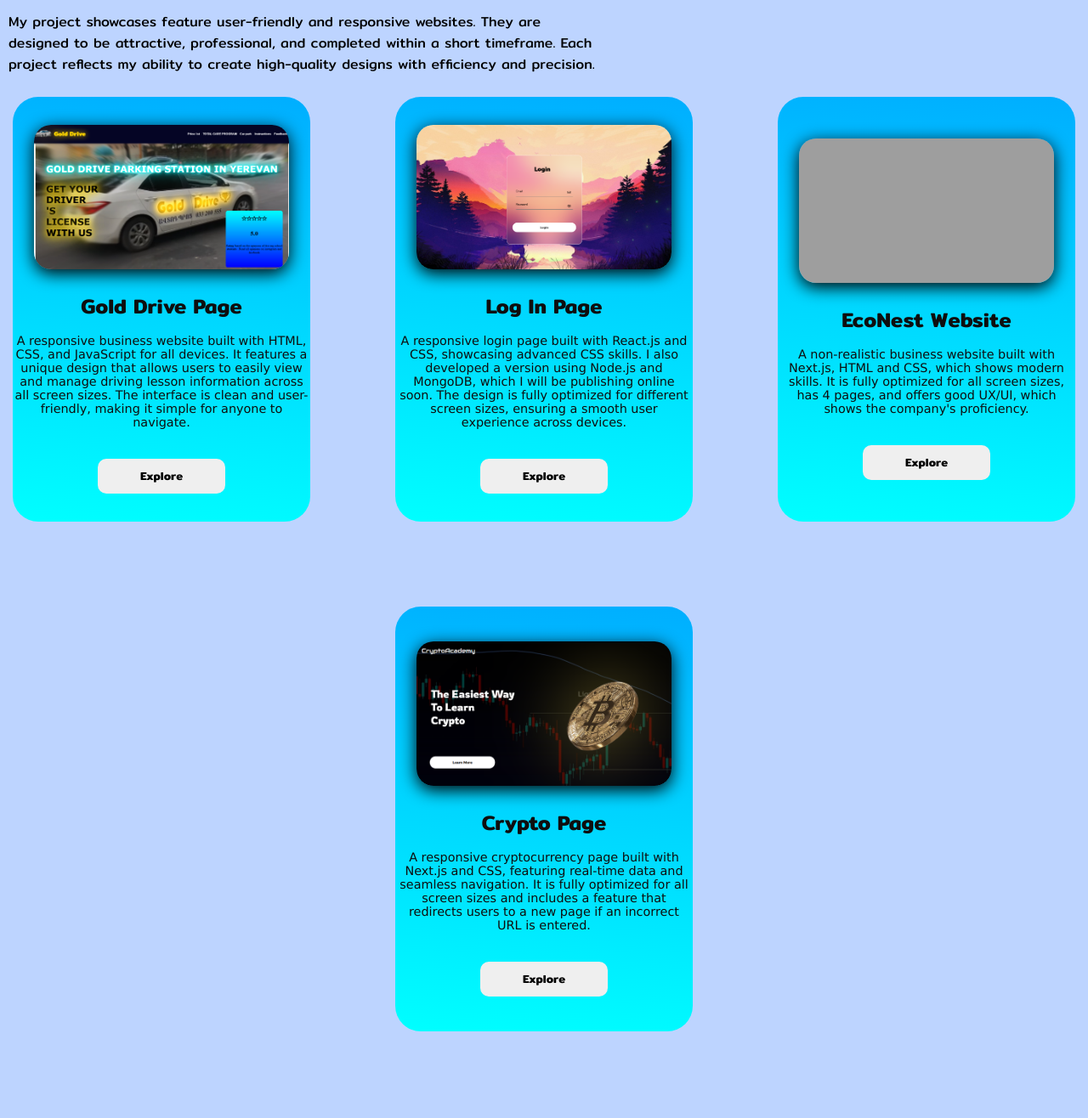
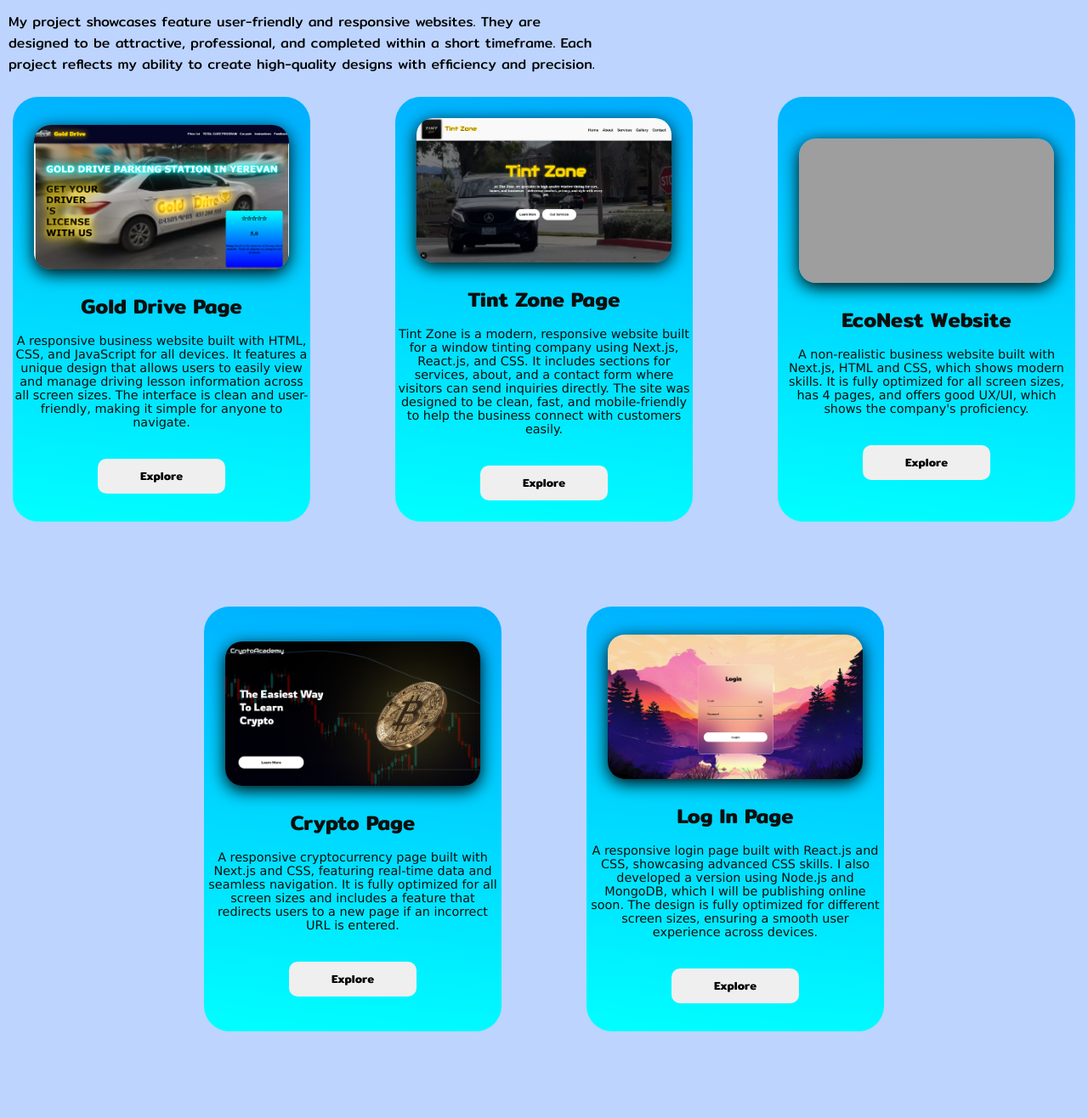
Before and after one commit to yeghishehak/portfolio, a website: page public/index.html in a window 1280 px wide. Shown: the part 1484-2800 px from the top of the page at 85% size. Drawn offline with Linux system fonts and the light colour scheme; grey boxes are pictures that could not be loaded; a web font is replaced by a local one.

Commit message:
adding new project

```diff
--- a/public/index.html
+++ b/public/index.html
@@ -65,12 +65,9 @@
             </div>
             <div class="images">
                 <div class="containerImages containerImage1">
-
-                    <div class="golddriveImageBox">
                     <a href="https://golddrive.vercel.app" target="_blank">
                         <img src="/images/golddrive.png" alt="Gold Drive Page" class="image image1">
                     </a>
-                    </div>
 
                     <h1>Gold Drive Page</h1>
                     <p class="GT1">A responsive business website built with HTML, CSS, and JavaScript for all devices. It features a unique design that allows users to easily view and manage driving lesson information across all screen sizes.  The interface is clean and user-friendly, making it simple for anyone to navigate.</p>
@@ -78,24 +75,18 @@
                 </div>
 
                 <div class="containerImages containerImage2">
-
-                    <div class="loginImageDiv">
-                        <a href="https://yeghishehak.github.io/Login/" target="_blank">
-                            <img src="/images/Screenshot 2025-03-18 233935.png" alt="Login Page" class="image image2">
+                    <a href="https://tintzone.vercel.app/" target="_blank">
+                        <img src="/images/tintzone.png" alt="Crypto Page" class="image image2">
                     </a>
-                    </div>
-
-                    <h1>Log In Page</h1>
-                    <p class="GT2">A responsive login page built with React.js and CSS, showcasing advanced CSS skills. I also developed a version using Node.js and MongoDB, which I will be publishing online soon. The design is fully optimized for different screen sizes, ensuring a smooth user experience across devices.</p>
-                    <a href="https://yeghishehak.github.io/Login/" target="_blank"><button class="bottomExplore2">Explore</button></a>
+                    <h1>Tint Zone Page</h1>
+                    <p class="GT2">Tint Zone is a modern, responsive website built for a window tinting company using Next.js, React.js, and CSS. It includes sections for services, about, and a contact form where visitors can send inquiries directly. The site was designed to be clean, fast, and mobile-friendly to help the business connect with customers easily.</p>
+                    <a href="https://tintzone.vercel.app/" target="_blank"><button class="bottomExplore2">Explore</button></a>
                 </div>
 
                 <div class="containerImages containerImage3">
-                    <div class="cryptoImageDiv">
                     <a href="https://econest-rho.vercel.app/" target="_blank">
                         <img src="/images/Screenshot 2025-05-31 170635.png" alt="Crypto Page" class="image image4">
                     </a>
-                    </div>
 
                     <h1>EcoNest Website</h1>
                     <p class="GT3">A non-realistic business website built with Next.js, HTML and CSS, which shows modern skills. It is fully optimized for all screen sizes, has 4 pages, and offers good UX/UI, which shows the company's proficiency.</p>
@@ -104,11 +95,21 @@
 
                 <div class="containerImages containerImage4">
                     <a href="https://cryptoacademy.vercel.app/" target="_blank">
-                        <img src="/images/Screenshot 2025-03-18 233952.png" alt="Crypto Page" class="image image3">
+                        <img src="/images/Screenshot 2025-03-18 233952.png" alt="Crypto Page" class="image image4">
                     </a>
                     <h1>Crypto Page</h1>
                     <p class="GT4">A responsive cryptocurrency page built with Next.js and CSS, featuring real-time data and seamless navigation. It is fully optimized for all screen sizes and includes a feature that redirects users to a new page if an incorrect URL is entered.</p>
                     <a href="https://cryptoacademy.vercel.app/" target="_blank"><button class="bottomExplore4">Explore</button></a>
+                </div>
+
+                <div class="containerImages containerImage5">
+                    <a href="https://yeghishehak.github.io/Login/" target="_blank">
+                        <img src="/images/Screenshot 2025-03-18 233935.png" alt="Login Page" class="image image5">
+                    </a>
+
+                    <h1>Log In Page</h1>
+                    <p class="GT5">A responsive login page built with React.js and CSS, showcasing advanced CSS skills. I also developed a version using Node.js and MongoDB, which I will be publishing online soon. The design is fully optimized for different screen sizes, ensuring a smooth user experience across devices.</p>
+                    <a href="https://yeghishehak.github.io/Login/" target="_blank"><button class="bottomExplore5">Explore</button></a>
                 </div>
             </div>
         </section>
--- a/public/style.css
+++ b/public/style.css
@@ -538,7 +538,7 @@ header h1 {
 }
 
 
-.containerImage1, .containerImage2, .containerImage3, .containerImage4 {
+.containerImage1, .containerImage2, .containerImage3, .containerImage4, .containerImage5 {
     display: flex;
     flex-direction: column;
     align-items: center;
@@ -584,7 +584,13 @@ header h1 {
     transition: all 0.3s ease;
 }
 
-.bottomExplore1, .bottomExplore2, .bottomExplore3, .bottomExplore4{
+@media (max-width: 344px) {
+    .GT2 {
+        font-size: 80% !important;
+    }
+}
+
+.bottomExplore1, .bottomExplore2, .bottomExplore3, .bottomExplore4, .bottomExplore5 {
     text-align: center;
     width: 150px;
     padding: 10px;
```
Also changed, not shown: Images/tintzone.png (added). Lines whose indentation alone changed are shown as unchanged.
